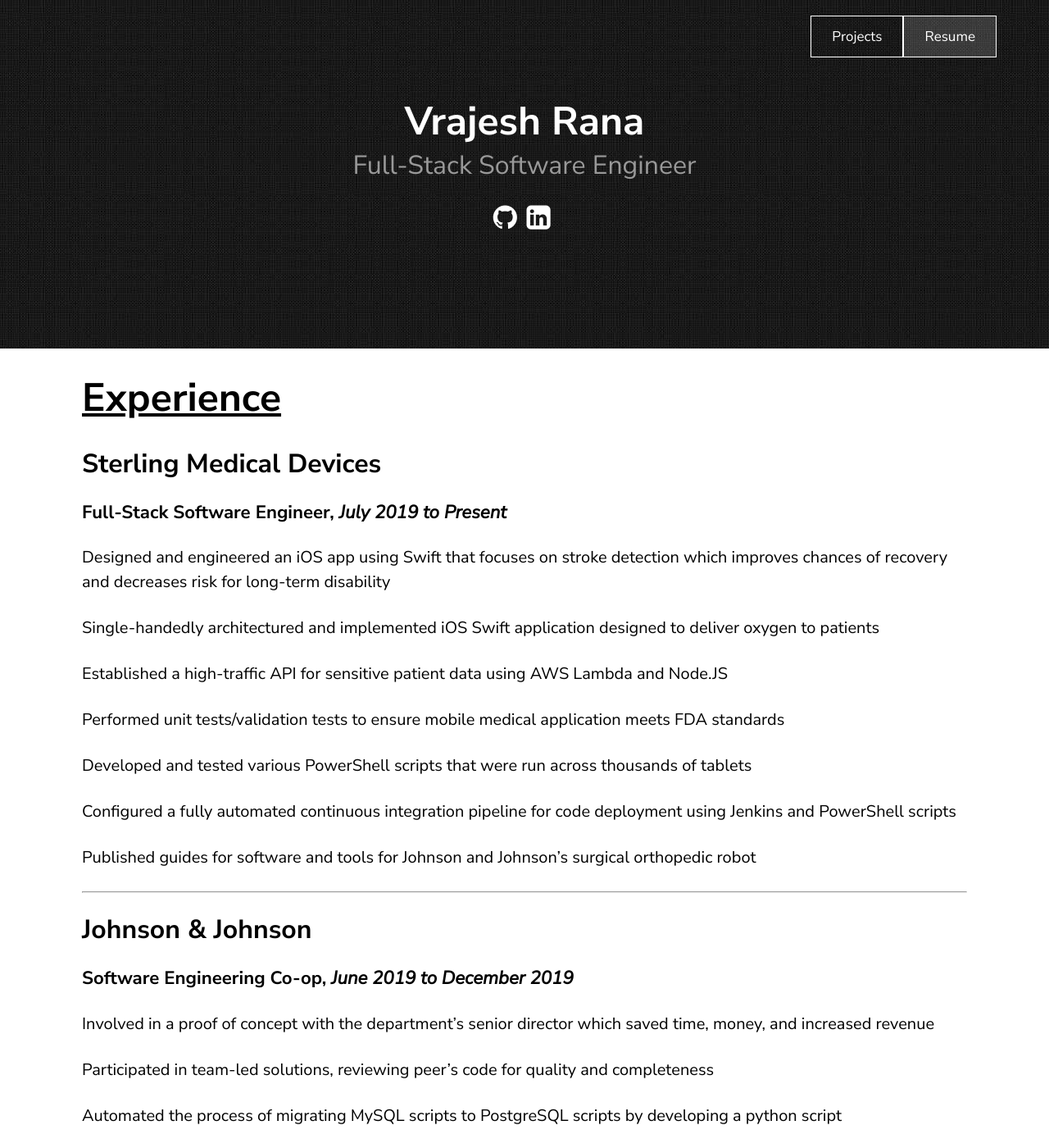
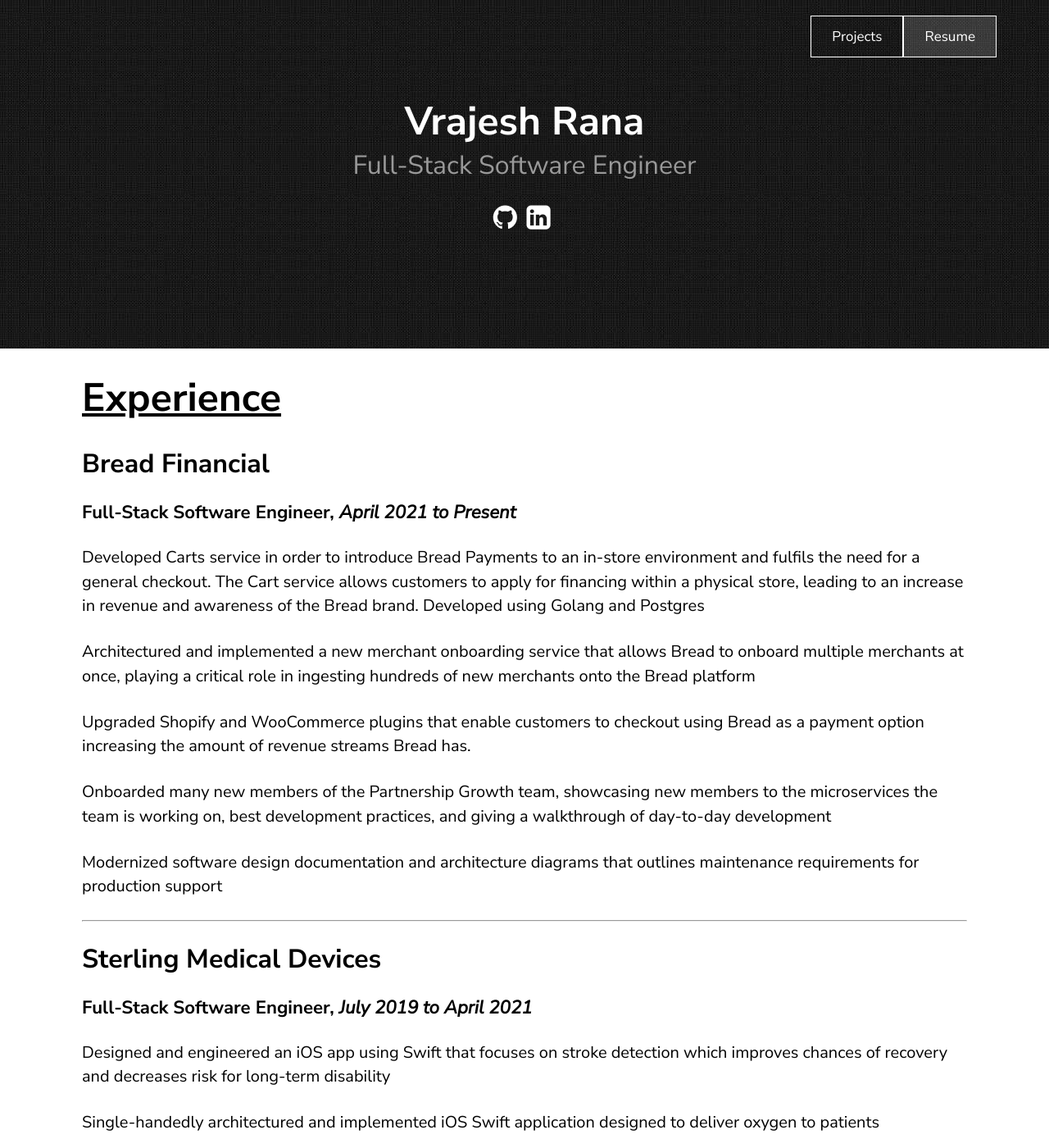
Before and after one commit to vrajeshr/vrajeshr.github.io, a Jekyll site: the page built from resume.html, in a window 1280 px wide and 1400 px high. Shown: the whole window at 82% size. Built offline with Jekyll 4.4.1, drawn with Linux system fonts in a browser that asks for light colours.

Commit message:
Updated resume

```diff
--- a/_layouts/resume.html
+++ b/_layouts/resume.html
@@ -15,8 +15,18 @@
             <u><h1>Experience</h1></u>
             <div class='experiences'>
                 <div class="resume-experience">
+                    <h2>Bread Financial</h2>
+                    <h3>Full-Stack Software Engineer, <i>April 2021 to Present</i></h3>
+                    <h4>Developed Carts service in order to introduce Bread Payments to an in-store environment and fulfils the need for a general checkout. The Cart service allows customers to apply for financing within a physical store, leading to an increase in revenue and awareness of the Bread brand. Developed using Golang and Postgres</h4>
+                    <h4>Architectured and implemented a new merchant onboarding service that allows Bread to onboard multiple merchants at once, playing a critical role in ingesting hundreds of new merchants onto the Bread platform</h4>
+                    <h4>Upgraded Shopify and WooCommerce plugins that enable customers to checkout using Bread as a payment option increasing the amount of revenue streams Bread has.</h4>
+                    <h4>Onboarded many new members of the Partnership Growth team, showcasing new members to the microservices the team is working on, best development practices, and giving a walkthrough of day-to-day development</h4>
+                    <h4>Modernized software design documentation and architecture diagrams that outlines maintenance requirements for production support</h4>
+                </div>
+                <hr />
+                <div class="resume-experience">
                     <h2>Sterling Medical Devices</h2>
-                    <h3>Full-Stack Software Engineer, <i>July 2019 to Present</i></h3>
+                    <h3>Full-Stack Software Engineer, <i>July 2019 to April 2021</i></h3>
                     <h4>Designed and engineered an iOS app using Swift that focuses on stroke detection which improves chances of recovery and decreases risk for long-term disability</h4>
                     <h4>Single-handedly architectured and implemented iOS Swift application designed to deliver oxygen to patients</h4>
                     <h4>Established a high-traffic API for sensitive patient data using AWS Lambda and Node.JS</h4>
```
